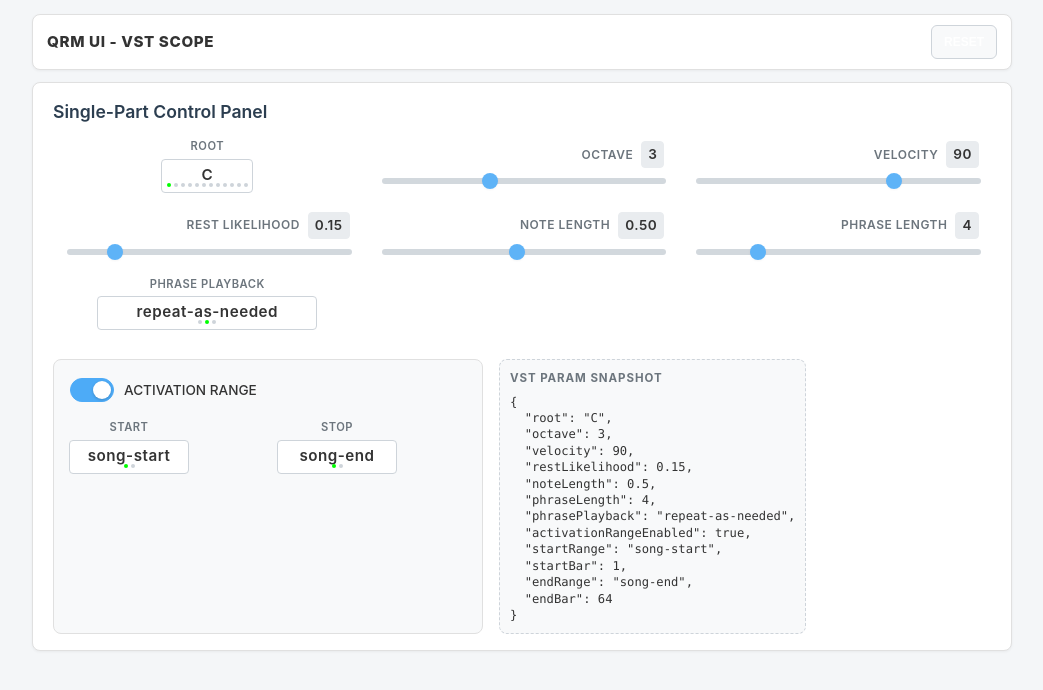
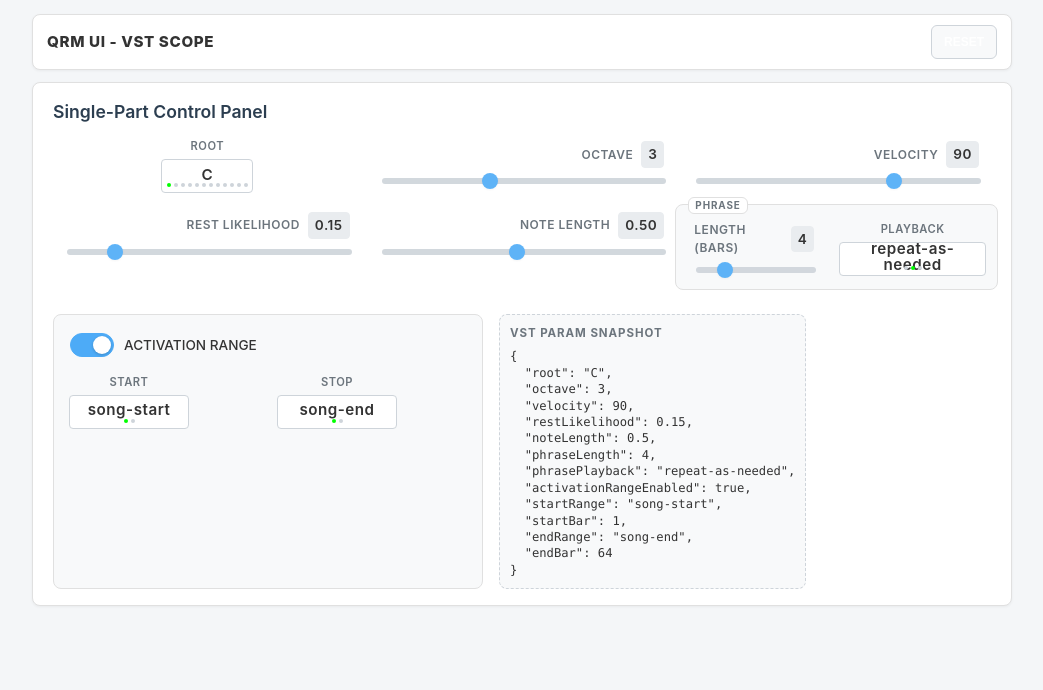
Before and after one commit to bso2001/qrm-ui, a Svelte app: page / in a window 1280 px wide. Shown: the top 690 px of the page, without its empty margins (118-1161 px from the left). Built offline with nearby package versions, Linux system fonts and the light colour scheme.

Commit message:
M1: visually group phrase length and playback

```diff
--- a/src/App.svelte
+++ b/src/App.svelte
@@ -183,10 +183,12 @@
 					/>
 				</div>
 
-				<div class="control">
+				<div class="control phrase-group-control">
+					<div class="phrase-group">
+						<div class="phrase-group-label">PHRASE</div>
 						<Slider
 							value={model.phraseLength}
-						label="PHRASE LENGTH"
+							label="LENGTH (BARS)"
 							min={1}
 							max={16}
 							step={1}
@@ -198,12 +200,9 @@
 								}
 							}}
 						/>
-				</div>
-
-				<div class="control phrase-playback-control">
 						<Choice
 							value={model.phrasePlayback}
-						label="PHRASE PLAYBACK"
+							label="PLAYBACK"
 							options={[ 'no-repeat', 'repeat-as-needed', 'regenerate-per-cycle' ]}
 							on:change={e =>
 							{
@@ -214,6 +213,7 @@
 							}}
 							width="220px"
 						/>
+					</div>
 				</div>
 			</div>
 
@@ -403,10 +403,37 @@
 		justify-content: center;
 	}
 
-	.phrase-playback-control {
+	.phrase-group-control {
 		display: flex;
 		align-items: center;
 		justify-content: center;
+	}
+
+	.phrase-group {
+		width: 100%;
+		display: flex;
+		align-items: center;
+		justify-content: center;
+		gap: 8px;
+		padding: 8px 6px 6px;
+		border: 1px solid var(--border-main);
+		border-radius: 8px;
+		background: var(--bg-sub);
+		position: relative;
+	}
+
+	.phrase-group-label {
+		position: absolute;
+		top: -8px;
+		left: 12px;
+		padding: 0 6px;
+		background: var(--bg-card);
+		border: 1px solid var(--border-main);
+		border-radius: 6px;
+		font-size: 0.62rem;
+		font-weight: 700;
+		letter-spacing: 0.09em;
+		color: var(--text-muted);
 	}
 
 	.gate-card {
```
Lines whose indentation alone changed are shown as unchanged.
